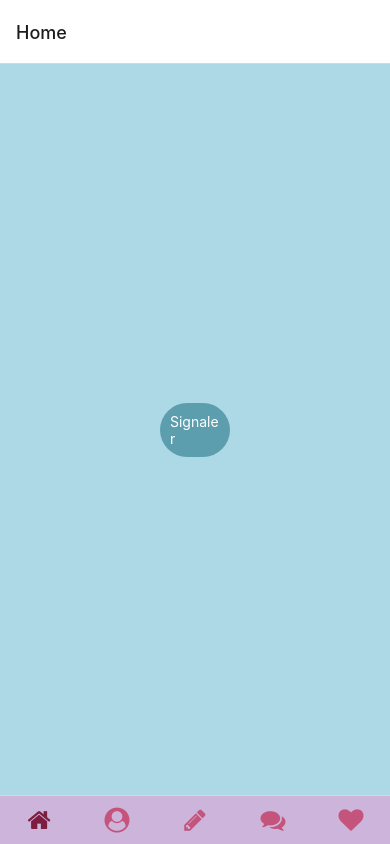
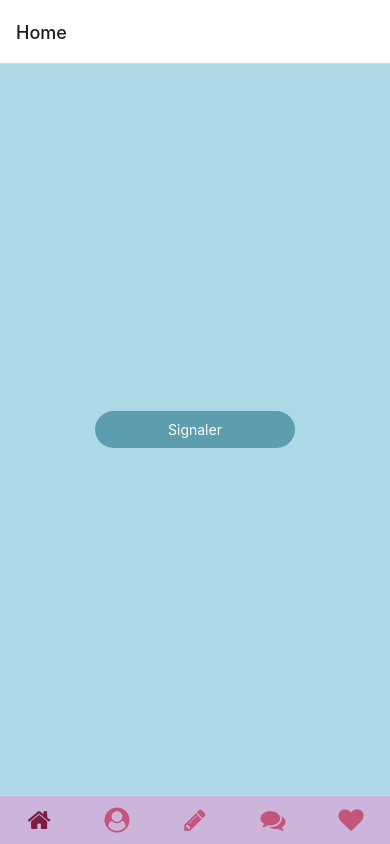
Before and after one commit to Mal0wn/DI4M_mobile, a React Native app: screen / in a window 390 px wide. Built offline with nearby package versions, Linux system fonts and the light colour scheme.

Commit message:
UIButton ok

```diff
--- a/components/UIButton.js
+++ b/components/UIButton.js
@@ -1,7 +1,10 @@
 import React from 'react';
 import { Text, StyleSheet, Pressable } from 'react-native';
+import { Dimensions } from 'react-native';
+
 
 export default function UIButton(props) {
+  const screen = Dimensions.get("screen");
   const { buttonColor, buttonValue, size } = props;
 
 function button(buttonColor) {
@@ -39,16 +42,21 @@ const styles = StyleSheet.create({
 		},
 		text : {
 			size : 12,
-			color : 'white'
+			color : 'white',
+			textAlign: 'center',
+
+		},
+		extrasmall : {
+			width : screen.width / 4
 		},
 		small : {
-			width : 24
+			width : screen.width / 2.5
 		},
 		medium : {
-			width : 50
+			width : screen.width / 1.4
 		},
 		large : {
-			width : 70
+			width : screen.width / 1.2
 		},
 });
 
@@ -57,7 +65,7 @@ const styles = StyleSheet.create({
 Pour mettre en place un button dans un screen :
 
 buttonValue : string = 'text du button'
-size : string ( small || medium || large)
+size : string ( extrasmall || small || medium || large)
 buttonColor : string ( blue || red)
 
  */
--- a/screens/HomeScreen.js
+++ b/screens/HomeScreen.js
@@ -6,7 +6,7 @@ const HomeScreen = () => {
 console.log(UIButton)
 	return (
 		<View style={styles.container}>
-			<UIButton size= 'large' buttonColor='blue' buttonValue='Signaler'   />
+			<UIButton size= 'extrasmall' buttonColor='blue' buttonValue='Signaler'   />
 
 		</View>
 	)
```
